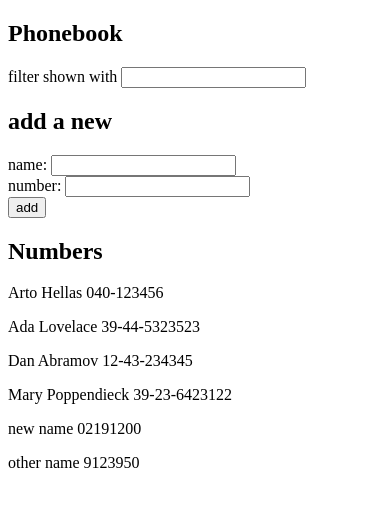
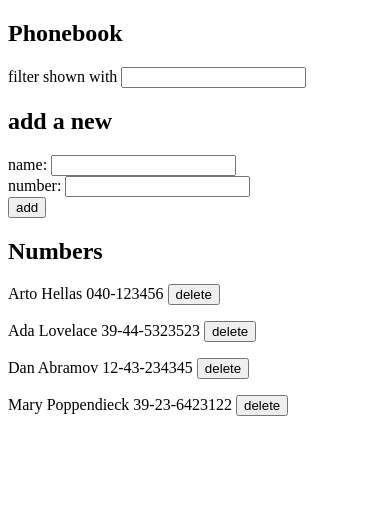
Before and after one commit to huzwares/fullstackopen, a React (Create React App) app in the folder part2/phonebook/: page / in a window 390 px wide. Shown: the top 506 px of the page. Built offline with nearby package versions, Linux system fonts and the light colour scheme; data requests are answered from the project's data file.

Commit message:
2.17: Phonebook step9

```diff
--- a/part2/phonebook/db.json
+++ b/part2/phonebook/db.json
@@ -19,16 +19,6 @@
       "name": "Mary Poppendieck",
       "number": "39-23-6423122",
       "id": 4
-    },
-    {
-      "name": "new name",
-      "number": "02191200",
-      "id": 5
-    },
-    {
-      "name": "other name",
-      "number": "9123950",
-      "id": 6
     }
   ]
 }
--- a/part2/phonebook/src/App.js
+++ b/part2/phonebook/src/App.js
@@ -24,15 +24,17 @@ const PersonForm = (props) => {
 	)
 }
 
-const Person = ({ person }) => {
+const Person = ({ person, del }) => {
 	return (
-		<p>{person.name} {person.number}</p>
+		<p>
+			{person.name} {person.number} <button onClick={() => del(person)}>delete</button>
+		</p>
 	)
 }
 
 const Persons = (props) => {
 	return (
-		props.persons.map(person => <Person key={person.id} person={person} />)
+		props.persons.map(person => <Person key={person.id} person={person} del={props.del} />)
 	)
 }
 
@@ -78,6 +80,15 @@ const App = () => {
 		}
 	}
 
+	const delP = (person) => {
+		if (window.confirm(`Delete ${person.name}?`)) {
+			services.deletePerson(person.id).then(response => {
+				console.log(response)
+				services.getAll().then(returnedPersons => refreshPage(returnedPersons))
+			})
+		}
+	}
+
 	return (
 		<div>
 			<h2>Phonebook</h2>
@@ -96,7 +107,7 @@ const App = () => {
 
 			<h2>Numbers</h2>
 
-			<Persons persons={showSearch} />
+			<Persons persons={showSearch} del={delP} />
 		</div>
 	)
 }
--- a/part2/phonebook/src/services/persons.js
+++ b/part2/phonebook/src/services/persons.js
@@ -10,5 +10,9 @@ const addPerson = (newPerson) => {
 	const request = axios.post(baseUrl, newPerson)
 	return request.then(response => response.data)
 }
+const deletePerson = (id) => {
+	const request = axios.delete(`${baseUrl}/${id}`)
+	return request.then(response => response)
+}
 
-export default { getAll, addPerson }
+export default { getAll, addPerson, deletePerson }
```
